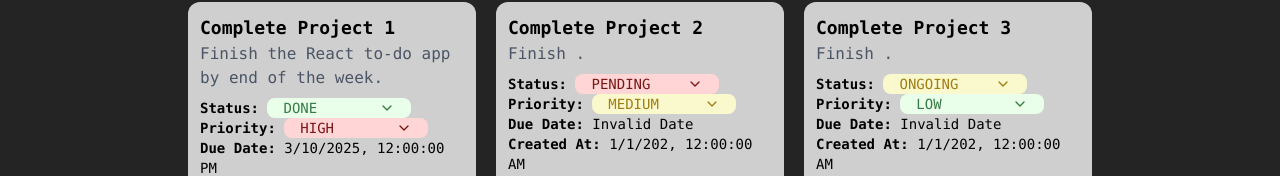
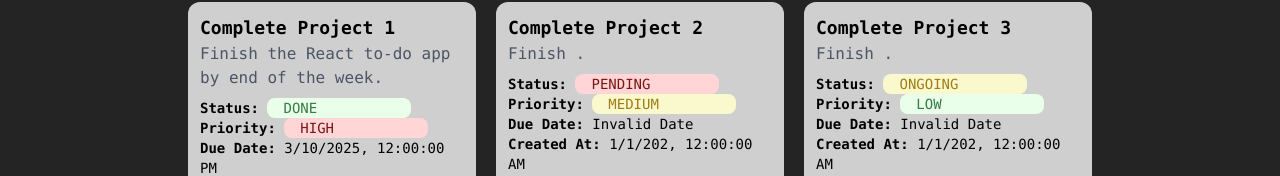
Before and after one commit to MarcLawrenceKing/todo_mern, a React (Vite) app in the folder client/: page /home in a window 1280 px wide. Shown: the part 290-466 px from the top of the page. Built offline with nearby package versions, Linux system fonts and the light colour scheme.

Commit message:
dropdown isEditable

```diff
--- a/client/src/components/Dropdown.tsx
+++ b/client/src/components/Dropdown.tsx
@@ -11,15 +11,22 @@ interface DropdownProps {
   options: DropdownOption[]; // Dynamic options
   onSelect: (option: DropdownOption) => void; // Callback when an option is selected
   defaultValue?: DropdownOption;
+  isEditable: boolean; //  prop to control editability
 }
 
-const Dropdown: FC<DropdownProps> = ({ options, onSelect, defaultValue }) => {
+const Dropdown: FC<DropdownProps> = ({
+  options,
+  onSelect,
+  defaultValue,
+  isEditable,
+}) => {
   const [isOpen, setIsOpen] = useState(false);
   const [selected, setSelected] = useState<DropdownOption | null>(
     defaultValue || null
   );
 
   const handleSelect = (option: DropdownOption) => {
+    if (!isEditable) return; // Prevent selection when not editable
     setSelected(option);
     onSelect(option);
     setIsOpen(false); // Close dropdown after selection
@@ -29,19 +36,25 @@ const Dropdown: FC<DropdownProps> = ({ options, onSelect, defaultValue }) => {
     <div className="relative inline-block ">
       {/* Dropdown Button */}
       <button
-        onClick={() => setIsOpen(!isOpen)}
-        className={`flex items-center justify-between w-36 px-4 rounded-lg  ${
+        onClick={() => isEditable && setIsOpen(!isOpen)}
+        className={`flex items-center justify-between w-36 px-4 rounded-lg transition ${
           selected
             ? `${selected.bgColor} ${selected.textColor}`
             : "bg-gray-600 text-white"
-        } hover:brightness-90 transition`}
+        } ${isEditable ? `hover:brightness-90` : "hover:brightness-95"} `}
       >
         {selected ? selected.label : "None"}{" "}
-        {isOpen ? <ChevronUp size={16} /> : <ChevronDown size={16} />}
+        {isEditable ? (
+          isOpen ? (
+            <ChevronUp size={16} />
+          ) : (
+            <ChevronDown size={16} />
+          )
+        ) : null}
       </button>
 
       {/* Dropdown Menu */}
-      {isOpen && (
+      {isOpen && isEditable && (
         <div className="absolute left-0 -mt-2 w-36 rounded-lg z-2">
           <ul className="py-2">
             {options.map((option, index) => (
--- a/client/src/components/ToDo.tsx
+++ b/client/src/components/ToDo.tsx
@@ -1,7 +1,5 @@
-import { useState } from "react";
 import { FC } from "react";
 import Dropdown from "./Dropdown";
-import { DropdownOption } from "./Dropdown";
 import Button from "./Button";
 import { useTodoEdit, TodoStatus, TodoPriority } from "../utils/useTodoEdit";
 
@@ -107,6 +105,7 @@ const ToDo: FC<TodoProps> = ({
             options={todoStatuses}
             onSelect={handleSelectStatus}
             defaultValue={selectedStatus}
+            isEditable={isEditing}
           />
         </div>
         <div>
@@ -115,6 +114,7 @@ const ToDo: FC<TodoProps> = ({
             options={todoPriorities}
             onSelect={handleSelectPriority}
             defaultValue={selectedPriority}
+            isEditable={isEditing}
           />
         </div>
         <p>
@@ -131,7 +131,7 @@ const ToDo: FC<TodoProps> = ({
       <div className="grid grid-cols-2 mt-2 gap-2 justify-items-center">
         <Button
           label={isEditing ? "Save" : "Update"}
-          iconName={isEditing ? "check-circle" : "circle-arrow-up"}
+          iconName={isEditing ? "circle-check" : "circle-arrow-up"}
           onClick={toggleEditMode}
           variant="secondary"
           className={
```
